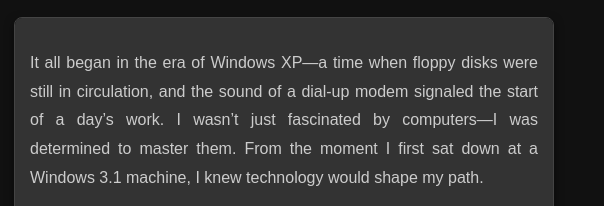
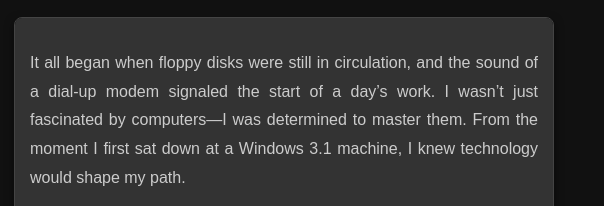
Before and after one commit to maxmoeca/web, a plain HTML site: page story.html in a window 1280 px wide. Shown: the part 195-401 px from the top of the page, 676-1280 px from the left. Drawn offline with Linux system fonts and the light colour scheme.

Commit message:
Update story.html
story

```diff
--- a/story.html
+++ b/story.html
@@ -238,7 +238,7 @@
             <!-- Scrollable Story Content with styling -->
             <div class="story-container" id="story">
                 <p>
-                    It all began in the era of Windows XP—a time when floppy disks were still in circulation, and the sound of a dial-up modem signaled the start of a day’s work. I wasn’t just fascinated by computers—I was determined to master them. From the moment I first sat down at a Windows 3.1 machine, I knew technology would shape my path.
+                    It all began when floppy disks were still in circulation, and the sound of a dial-up modem signaled the start of a day’s work. I wasn’t just fascinated by computers—I was determined to master them. From the moment I first sat down at a Windows 3.1 machine, I knew technology would shape my path.
                 </p>
                 <p>
                     Over the years, I’ve journeyed through the evolution of operating systems—from Windows 3.1 through 11, alongside macOS and legacy Macintosh systems. I’ve not just watched these systems change, I’ve lived them—working with everything from the earliest Pentium processors to the most advanced, modern IT infrastructures. These foundational experiences forged my deep understanding of hardware and software, laying the groundwork for my future career.
```
